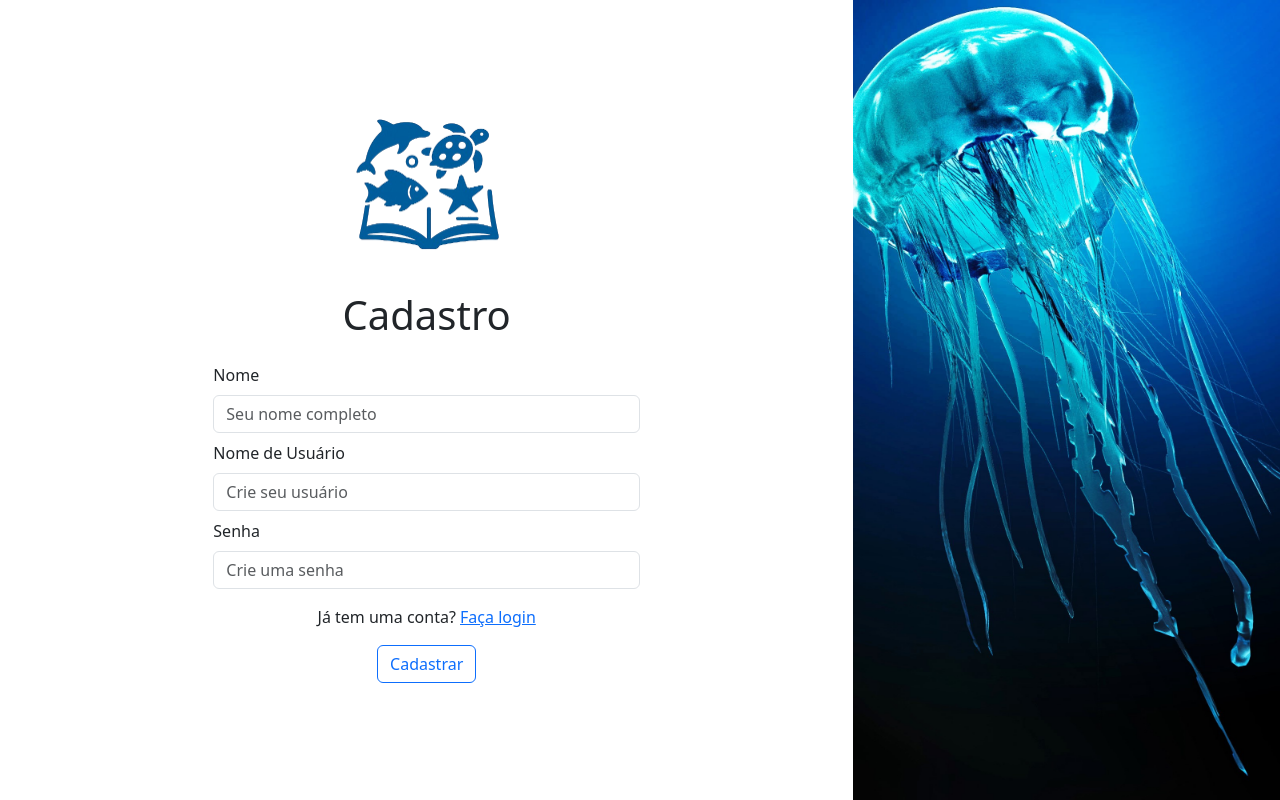
After one commit to eusouoereque/Peixoteca, a PHP site: page /usuarios/cadastroUser.php in a window 1280 px wide. The commit adds this page. Run offline with PHP 8.4, Linux system fonts and the light colour scheme.

Commit message:
Telas de Login e cadastrar usuario

```diff
--- a/login/index.php
+++ b/login/index.php
@@ -8,7 +8,9 @@
 
     if ($_SERVER['REQUEST_METHOD'] == 'POST') {
         $username = addslashes($_POST['usuario']);
-        $senha = password_hash($_POST['senha'], PASSWORD_DEFAULT);
+        //$senha = password_hash($_POST['senha'], PASSWORD_DEFAULT);
+        $senha = $_POST['senha'];
+
 
         $sql = "SELECT u.senha AS senha FROM usuarios u WHERE u.login = '$username';";
         $sql = $pdo->query($sql);
@@ -47,7 +49,7 @@
                 <input type="password" name="senha" placeholder="Insira sua senha" class="form-control" required>
             </div>
             <div class="text-center">
-                <p>Ainda não possui uma conta? <a href="#">Cadastre-se aqui!</a> </p>
+                <p>Ainda não possui uma conta? <a href="../usuarios/cadastroUser.php">Cadastre-se aqui!</a> </p>
                 <?php
                     if ($mensagem) echo '<p class="text-danger">'.$mensagem.'</a>';
                 ?>
--- /dev/null
+++ b/usuarios/cadastroUser.php
@@ -0,0 +1,73 @@
+
+<?php
+session_start();
+require_once "../db/conn.php";
+require "../components/header.php";
+
+$mensagem = '';
+
+if ($_SERVER['REQUEST_METHOD'] === 'POST') {
+    $nome = addslashes($_POST['nome']);
+    $usuario = addslashes($_POST['usuario']);
+    $senha = password_hash($_POST['senha'], PASSWORD_DEFAULT);
+
+    // Verifica se o usuário já existe
+    $sql = $pdo->prepare("SELECT * FROM usuarios WHERE login = ?");
+    $sql->execute([$usuario]);
+
+    if ($sql->rowCount() > 0) {
+        $mensagem = "Esse nome de usuario já foi utilizado!";
+    } else {
+        $sql = $pdo->prepare("INSERT INTO usuarios (nome, login, senha) VALUES (?, ?, ?)");
+        if ($sql->execute([$nome, $usuario, $senha])) {
+            $mensagem = "Cadastro realizado com sucesso!";
+        } else {
+            $mensagem = "Erro ao cadastrar. Tente novamente.";
+        }
+    }
+}
+?>
+<div class="d-flex min-vh-100">
+
+<div class="shadow-lg bg-body w-100 d-flex flex-column align-items-center justify-content-center">
+        <a class="text-center mb-3 link-underline link-underline-opacity-0" href="../animais/index.php">
+            <img class="w-50" src="../img/Logo colorida.png" alt="Logo">
+        </a>
+
+        <form class="w-50" method="post">
+            <h1 class="text-dark text-center my-4">Cadastro</h1>
+
+            <div class="form-group my-2">
+                <label for="nome" class="form-label">Nome</label>
+                <input type="text" name="nome" class="form-control" placeholder="Seu nome completo" required>
+            </div>
+
+            <div class="form-group my-2">
+                <label for="usuario" class="form-label">Nome de Usuário</label>
+                <input type="text" name="usuario" class="form-control" placeholder="Crie seu usuário" required>
+            </div>
+
+            <div class="form-group my-2">
+                <label for="senha" class="form-label">Senha</label>
+                <input type="password" name="senha" class="form-control" placeholder="Crie uma senha" required>
+            </div>
+
+            <div class="text-center my-3">
+                <p>Já tem uma conta? <a href="../login/">Faça login</a></p>
+                <?php if ($mensagem): ?>
+                    <p class="text-<?php echo strpos($mensagem, 'sucesso') !== false ? 'success' : 'danger'; ?>">
+                        <?= $mensagem ?>
+                    </p>
+                <?php endif; ?>
+            </div>
+
+            <div class="form-group text-center">
+                <button class="btn btn-outline-primary" type="submit">Cadastrar</button>
+            </div>
+        </form>
+    </div>
+
+    <div class="d-none d-sm-flex w-50">
+        <img src="../img/Login.png" alt="Imagem de fundo" class="img-fluid object-fit-cover w-100 h-100">
+    </div>
+</div>
```
